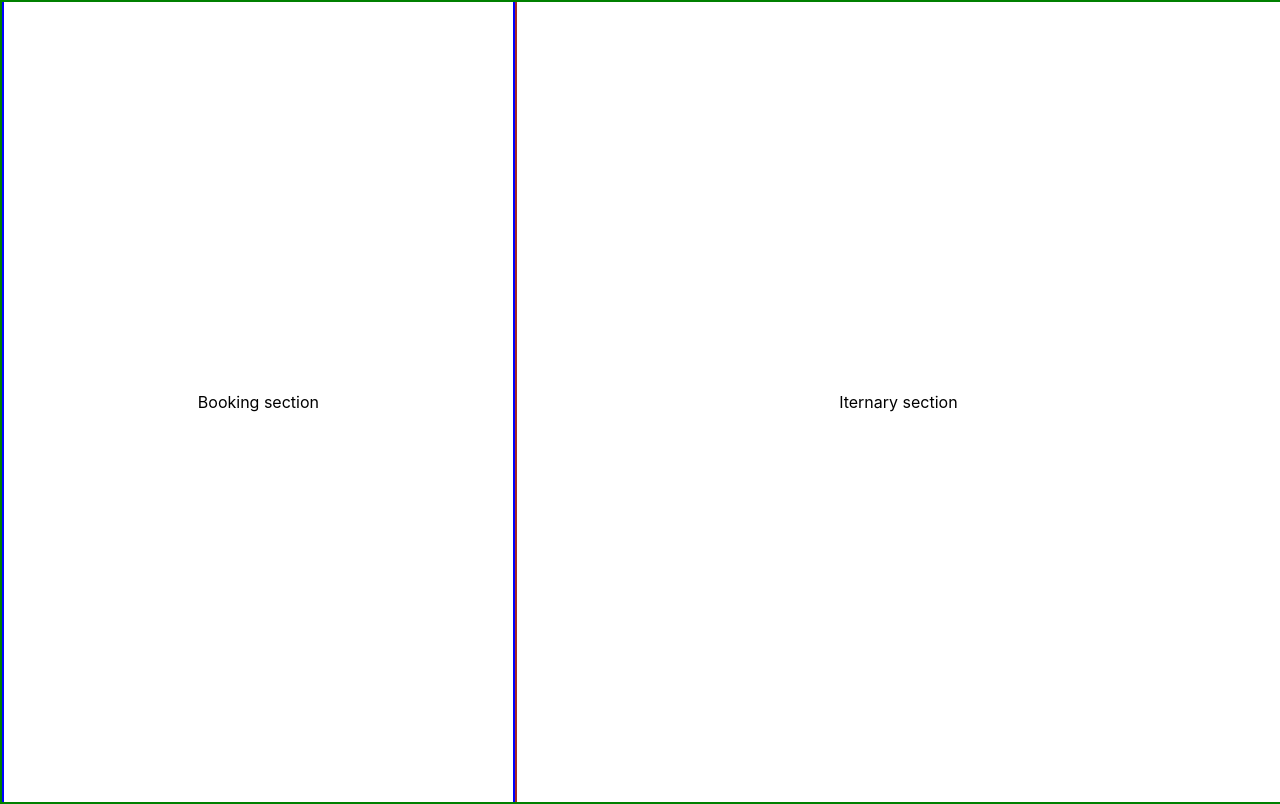
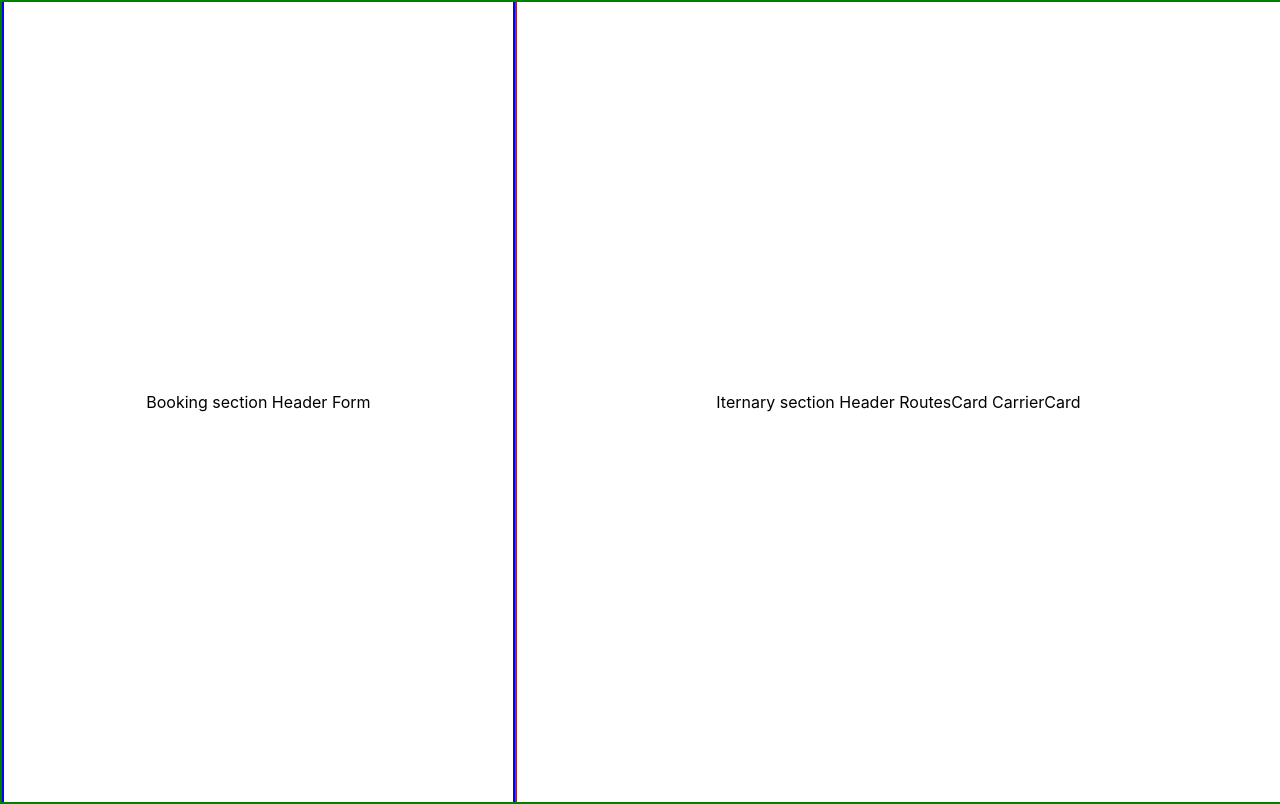
Before and after one commit to duokobia/nice-trips, a React (Create React App) app: page / in a window 1280 px wide. Built offline with nearby package versions, Linux system fonts and the light colour scheme.

Commit message:
Create staging branch

```diff
--- a/src/components/booking/index.js
+++ b/src/components/booking/index.js
@@ -2,7 +2,11 @@ import React from 'react'
 
 const Booking = () => {
   return (
-    <div className='booking-container'>Booking section</div>
+    <div className='booking-container'>
+        Booking section
+        Header
+        Form
+    </div>
   )
 }
 
--- a/src/components/iternary/index.js
+++ b/src/components/iternary/index.js
@@ -1,7 +1,12 @@
 import React from 'react'
 
 const Iternary = () => {
-  return <div className="iternary-container">Iternary section</div>;
+  return <div className="iternary-container">
+    Iternary section
+    Header
+    RoutesCard
+    CarrierCard
+</div>;
 }
 
 export default Iternary
```
